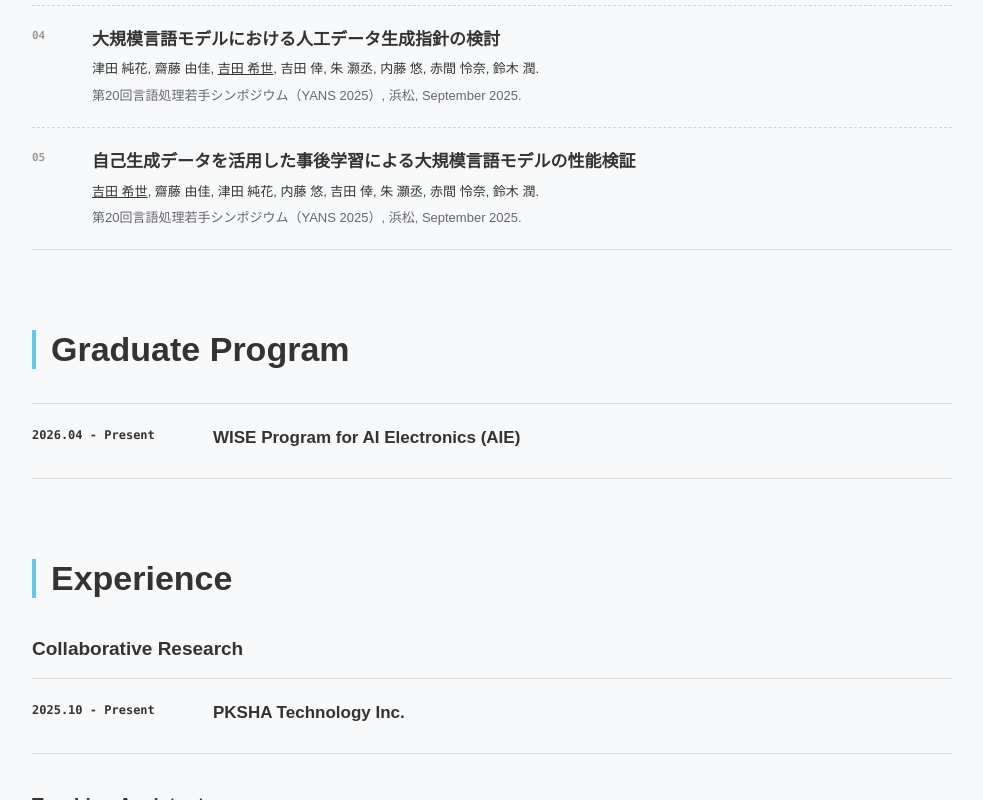
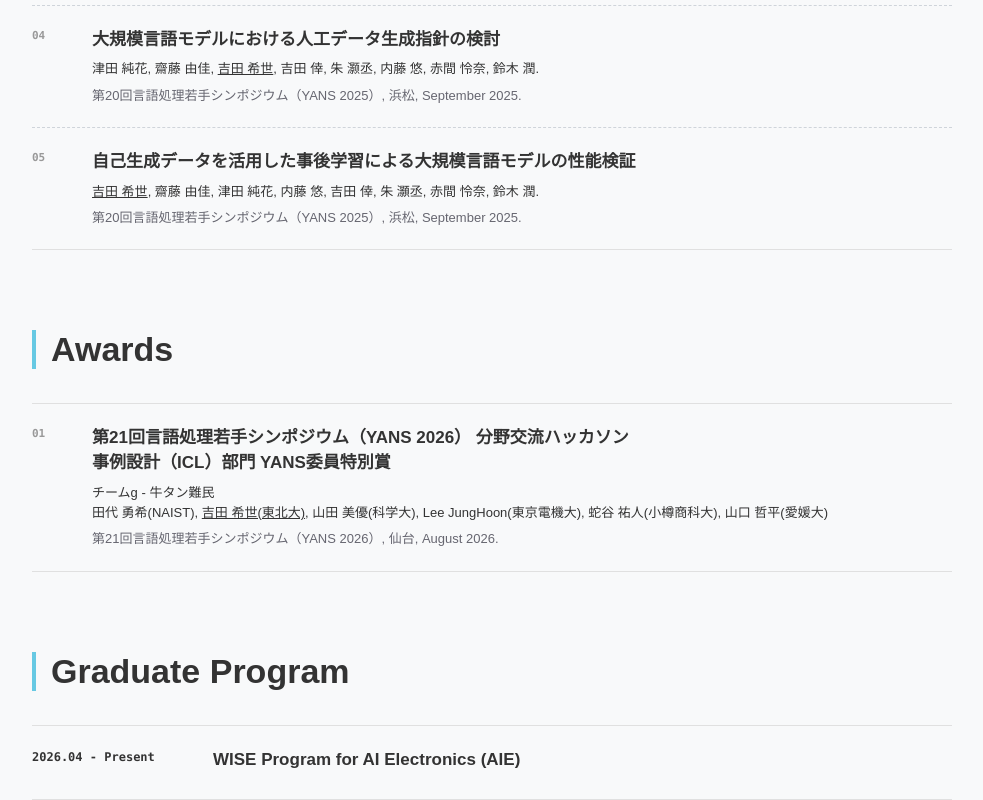
Before and after one commit to KiseYoshida/KiseYoshida.github.io, a plain HTML site: page index.html in a window 1280 px wide. Shown: the part 1265-2065 px from the top of the page, without its empty margins (263-1246 px from the left). Drawn offline with Linux system fonts and the light colour scheme.

Commit message:
feat: add YANS 2026 award

```diff
--- a/index.html
+++ b/index.html
@@ -62,6 +62,10 @@
                                 </button>
                             </div>
                         </div>
+                        <button class="nav-menu-item" data-section="awards" onclick="scrollToSection('awards')">
+                            <span class="ja" style="display: none;">受賞</span>
+                            <span class="en">Awards</span>
+                        </button>
                         <button class="nav-menu-item" data-section="scholarships" onclick="scrollToSection('scholarships')">
                             <span class="ja" style="display: none;">学位プログラム</span>
                             <span class="en">Graduate Program</span>
@@ -238,6 +242,29 @@
         </div>
     </section>
 
+    <!-- 受賞 -->
+    <section id="awards" class="content-section">
+        <h1>
+            <span class="ja" style="display: none;">受賞</span>
+            <span class="en">Awards</span>
+        </h1>
+        <div class="publication-list">
+            <div class="publication-item">
+                <div class="publication-title">
+                    <a href="https://yans.anlp.jp/entry/award#ICL%E9%83%A8%E9%96%80YANS%E5%A7%94%E5%93%A1%E7%89%B9%E5%88%A5%E8%B3%9E" target="_blank">
+                        第21回言語処理若手シンポジウム（YANS 2026） 分野交流ハッカソン<br>事例設計（ICL）部門 YANS委員特別賞
+                    </a>
+                </div>
+                <div class="publication-authors">
+                    チームg - 牛タン難民<br>田代 勇希(NAIST), <u>吉田 希世(東北大)</u>, 山田 美優(科学大), Lee JungHoon(東京電機大), 蛇谷 祐人(小樽商科大), 山口 哲平(愛媛大)
+                </div>
+                <div class="publication-venue">
+                    第21回言語処理若手シンポジウム（YANS 2026）, 仙台, August 2026.
+                </div>
+            </div>
+        </div>
+    </section>
+
     <!-- 学位プログラム -->
     <section id="scholarships" class="content-section">
         <h1>
```
